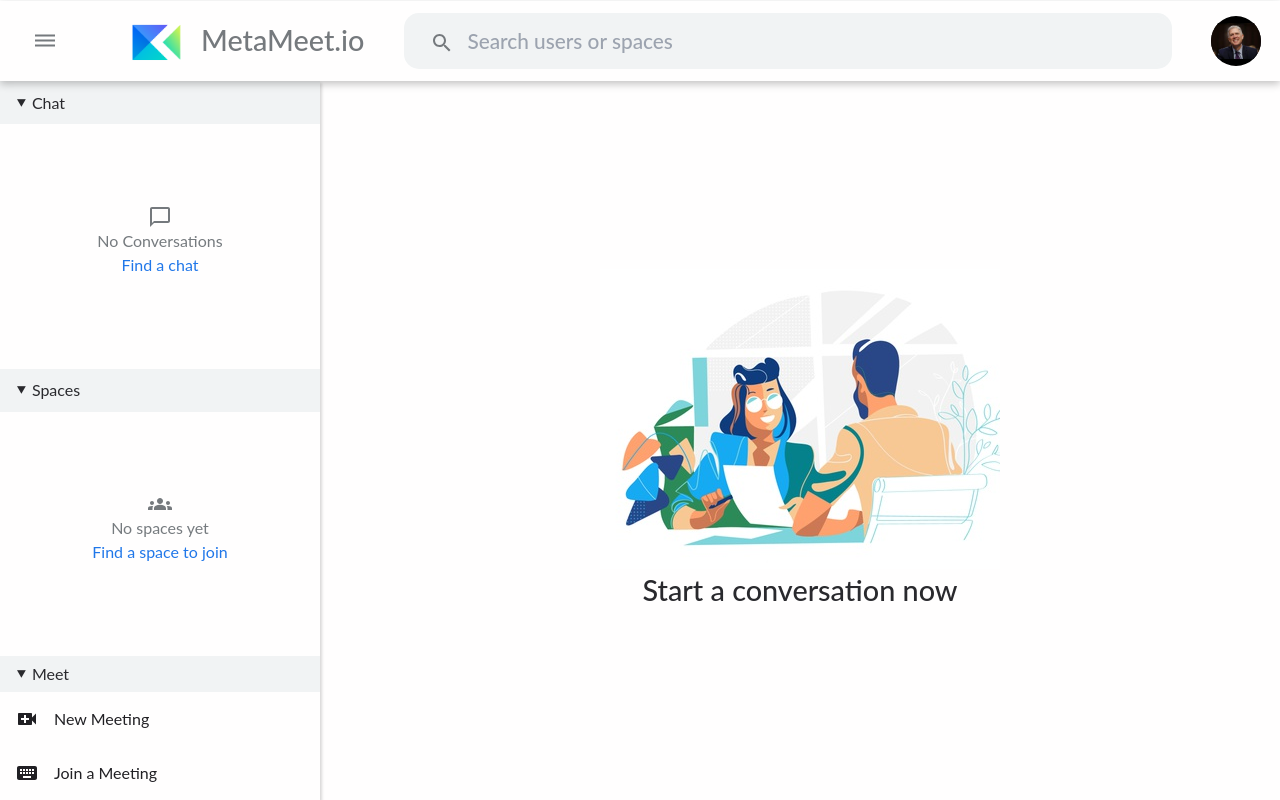
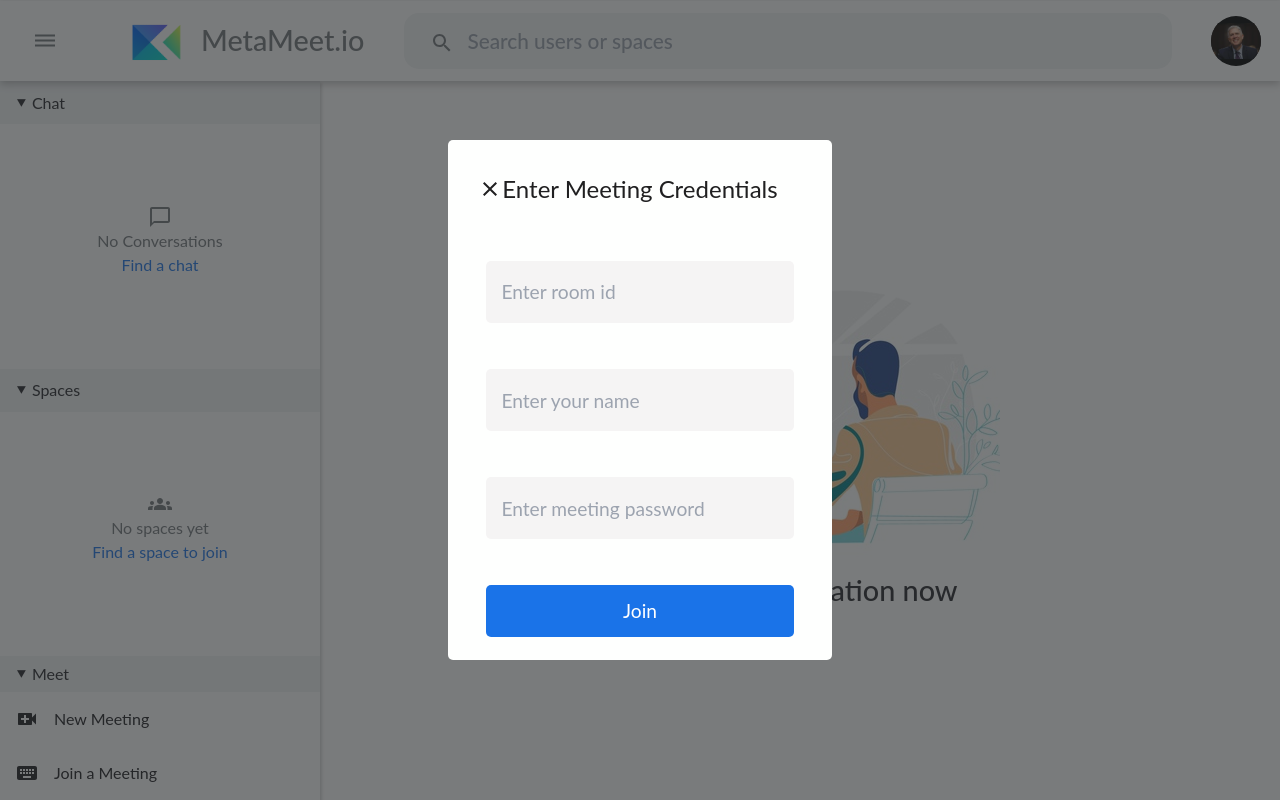
Before and after one commit to Yash621/meta-meet, a Next.js app in the folder frontend/: page /chat in a window 1280 px wide. Built offline with nearby package versions, Linux system fonts and the light colour scheme.

Commit message:
implemented credentials component

```diff
--- /dev/null
+++ b/frontend/components/MeetCred/MeetCred.module.css
@@ -0,0 +1,82 @@
+.container {
+  display: flex;
+  flex-direction: column;
+  align-items: center;
+  justify-content: center;
+  width: 100%;
+  height: 100vh;
+  position: fixed;
+  z-index: 100;
+}
+.meetDetails {
+  position: fixed;
+  height: 65%;
+  width: 30%;
+  background-color: #fefffe;
+  flex-direction: column;
+  display: flex;
+  align-items: center;
+  justify-content: space-around;
+  /* opacity: 1; */
+  border-radius: 5px;
+  z-index: 101;
+}
+.meetDetailsContainer {
+  display: flex;
+  flex-direction: column;
+  align-items: center;
+  justify-content: center;
+  height: 100%;
+  width: 100%;
+  /* background-color: red; */
+  background-color: #282a2c;
+  opacity: 0.62;
+}
+.input {
+  width: 80%;
+  height: 12%;
+  font-size: 1.2em;
+  border-bottom: 4px solid #1a73e8;
+  font-family: "Lato";
+  border-radius: 5px;
+  border: none;
+  background-color: #f5f4f4;
+  padding-left: 15px;
+}
+.input:focus {
+  outline: none;
+}
+
+.joinButton {
+  width: 80%;
+  height: 10%;
+  font-size: 1.2em;
+  font-family: "Lato";
+  border-radius: 5px;
+  border: none;
+  background-color: #1a73e8;
+  color: white;
+  cursor: pointer;
+}
+.meetDetailsheading {
+  /* background-color: red; */
+  width: 100%;
+  height: 10%;
+  font-size: 1.5em;
+  font-family: "Lato";
+  color: #202021;
+  display: flex;
+  align-items: center;
+  justify-content: center;
+  /* padding-left: 30px; */
+  /* padding-right: 15%; */
+}
+.clearIcon {
+  position: absolute;
+  cursor: pointer;
+  left: 30px;
+  font-size: 1.1em;
+}
+.clearIcon:hover {
+  color: #1a73e8;
+}
--- /dev/null
+++ b/frontend/components/MeetCred/MeetCred.tsx
@@ -0,0 +1,35 @@
+import React from "react";
+import meetCredCSS from "./MeetCred.module.css";
+import ClearIcon from "@mui/icons-material/Clear";
+
+function MeetCred() {
+  return (
+    <div className={meetCredCSS.container}>
+      <div className={meetCredCSS.meetDetailsContainer}></div>
+      <div className={meetCredCSS.meetDetails}>
+        <div className={meetCredCSS.meetDetailsheading}>
+          <ClearIcon className={meetCredCSS.clearIcon} />
+          Enter Meeting Credentials
+        </div>
+        <input
+          type="text"
+          placeholder="Enter room id"
+          className={meetCredCSS.input}
+        ></input>
+        <input
+          type="text"
+          placeholder="Enter your name"
+          className={meetCredCSS.input}
+        ></input>
+        <input
+          type="text"
+          placeholder="Enter meeting password"
+          className={meetCredCSS.input}
+        ></input>
+        <button className={meetCredCSS.joinButton}>Join</button>
+      </div>
+    </div>
+  );
+}
+
+export default MeetCred;
--- a/frontend/package.json
+++ b/frontend/package.json
@@ -25,6 +25,7 @@
     "react-dom": "^17.0.2",
     "react-firebase-hooks": "^3.0.4",
     "react-intersection-observer": "^8.33.1",
+    "react-jutsu": "^3.0.3",
     "react-redux": "^7.2.6",
     "redux": "^4.1.2"
   },
--- a/frontend/pages/_app.js
+++ b/frontend/pages/_app.js
@@ -1,8 +1,14 @@
 import "../styles/globals.css";
 import { Provider } from "react-redux";
 import { store } from "./store";
+import { useEffect } from "react";
 
 function MyApp({ Component, pageProps }) {
+  useEffect(() => {
+    const script = document.createElement("script");
+    script.src = "https://meet.jit.si/external_api.js";
+    document.body.appendChild(script);
+  }, []);
   return (
     <Provider store={store}>
       <Component {...pageProps} />
--- a/frontend/pages/chat/index.tsx
+++ b/frontend/pages/chat/index.tsx
@@ -1,5 +1,6 @@
+/* eslint-disable react-hooks/rules-of-hooks */
 /* eslint-disable jsx-a11y/alt-text */
-import React from "react";
+import React, { useEffect, useState } from "react";
 import chatPageCSS from "./chatPage.module.css";
 import Image from "next/image";
 import graphic from "../../public/static/images/chat-page-graphic.jpg";
@@ -17,14 +18,18 @@ import logo from "../../public/static/images/title-logo.png";
 import ChatBubbleOutlineIcon from "@mui/icons-material/ChatBubbleOutline";
 import VideoCallIcon from "@mui/icons-material/VideoCall";
 import KeyboardIcon from "@mui/icons-material/Keyboard";
+import MeetCred from "../../components/MeetCred/MeetCred";
 
 function index() {
+  const [joinMeetingClick, setJoinMeetingClick] = useState(false);
+
   return (
     <div className={chatPageCSS.container}>
       <Head>
         <title>MetaMeet.io</title>
         <link rel="icon" href="/static/images/title-logo.png" />
       </Head>
+      <MeetCred />
       <div className={chatPageCSS.headerContainer}>
         <div className={chatPageCSS.chatIconContainer}>
           <DehazeIcon className={chatPageCSS.slideIcon} />
@@ -78,7 +83,10 @@ function index() {
                 <VideoCallIcon />
                 <p> New Meeting</p>
               </div>
-              <div className={chatPageCSS.startMeetOptionContainer}>
+              <div
+                className={chatPageCSS.startMeetOptionContainer}
+                onClick={() => setJoinMeetingClick(true)}
+              >
                 <KeyboardIcon />
                 <p> Join a Meeting</p>
               </div>
--- a/frontend/pages/index.js
+++ b/frontend/pages/index.js
@@ -9,6 +9,7 @@ export default function Home() {
         <title>MetaMeet.io</title>
         <link rel="icon" href="/static/images/title-logo.png" />
       </Head>
+
       <LandingPage />
     </div>
   );
```
Also changed, not shown: frontend/pages/video/index.tsx (added, +8 -0 lines), frontend/pages/video/videoPage.module.css (added), 2 other files (tests, documents, lock files or other folders).
